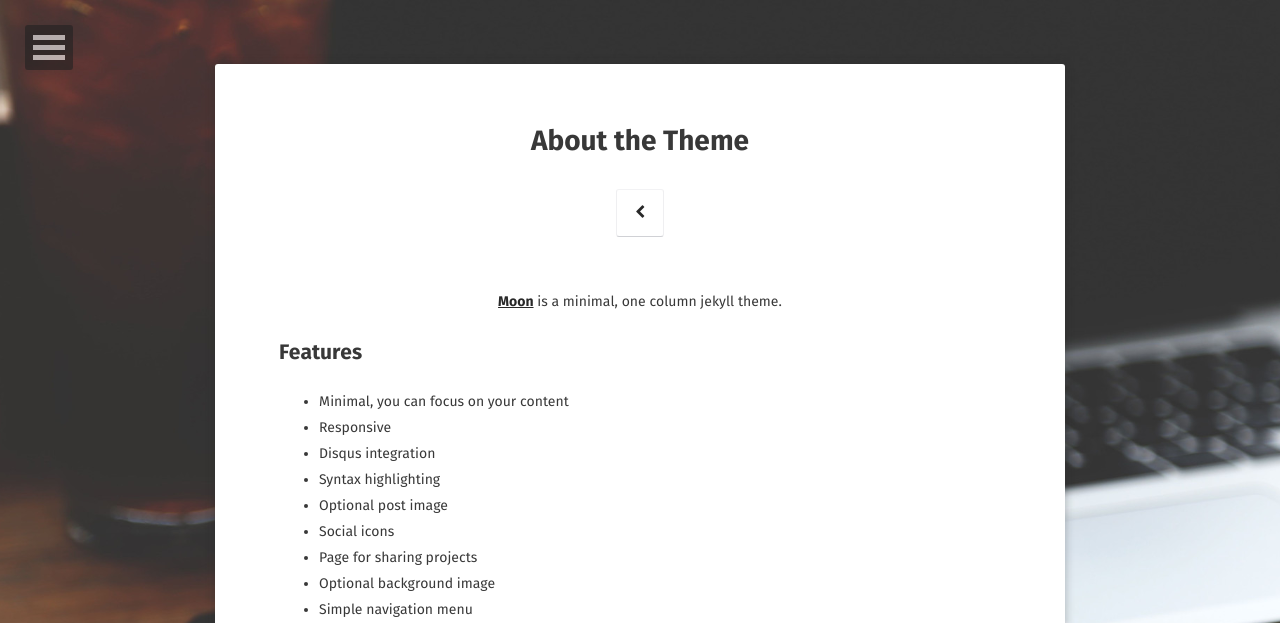
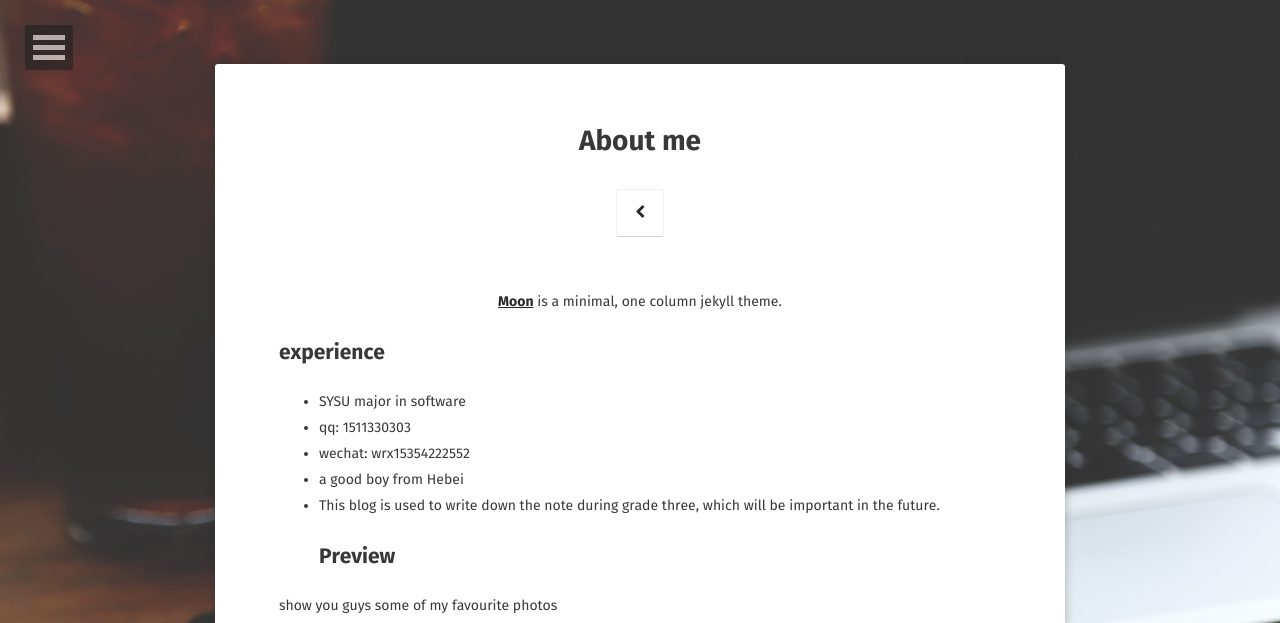
Before and after one commit to wangrx33/wangrx33.github-io, a Jekyll site: the page built from about/index.md, in a window 1280 px wide. Shown: the top 623 px of the page. Built offline with Jekyll 4.4.1, drawn with Linux system fonts in a browser that asks for light colours; some web fonts are replaced; some of the changed text lies outside the part shown; grey boxes are pictures that could not be loaded.

Commit message:
Update index.md

```diff
--- a/about/index.md
+++ b/about/index.md
@@ -1,37 +1,27 @@
 ---
 layout: page
-title: About the Theme
+title: About me
 tags: [about, Jekyll, theme, moon]
-date: 2016-03-21
+date: 2017-09-09
 comments: false
 ---
 
 <center><a href="http://taylantatli.github.io/Moon"><b>Moon</b></a> is a minimal, one column jekyll theme.</center>
 
-## Features
-* Minimal, you can focus on your content
-* Responsive
-* Disqus integration
-* Syntax highlighting
-* Optional post image
-* Social icons
-* Page for sharing projects
-* Optional background image
-* Simple navigation menu
-* MathJax support
-
+## experience
+* SYSU  major in  software
+* qq: 1511330303
+* wechat: wrx15354222552
+* a good boy from Hebei
+* This blog is used to write down the note during grade three, which will be important in the future.
 ## Preview
 
+show you guys some of my favourite photos
+
 {% capture images %}
-    https://cloud.githubusercontent.com/assets/754514/14509720/61c61058-01d6-11e6-93ab-0918515ecd56.png
+    'assets/img/timg.jpg'
     https://cloud.githubusercontent.com/assets/754514/14509716/61ac6c8e-01d6-11e6-879f-8308883de790.png
 {% endcapture %}
 {% include gallery images=images caption="Screenshots of Moon Theme" cols=2 %}
 
 See a [live version of Moon](http://taylantatli.github.io/Moon) hosted on GitHub.
-
-## Getting Started
-
-To learn how to install and use this theme check out the [Setup Guide](http://taylantatli.me/Moon/moon-theme/) for more information.
-
-[Install Moon](https://github.com/TaylanTatli/Moon){: .btn}
```
